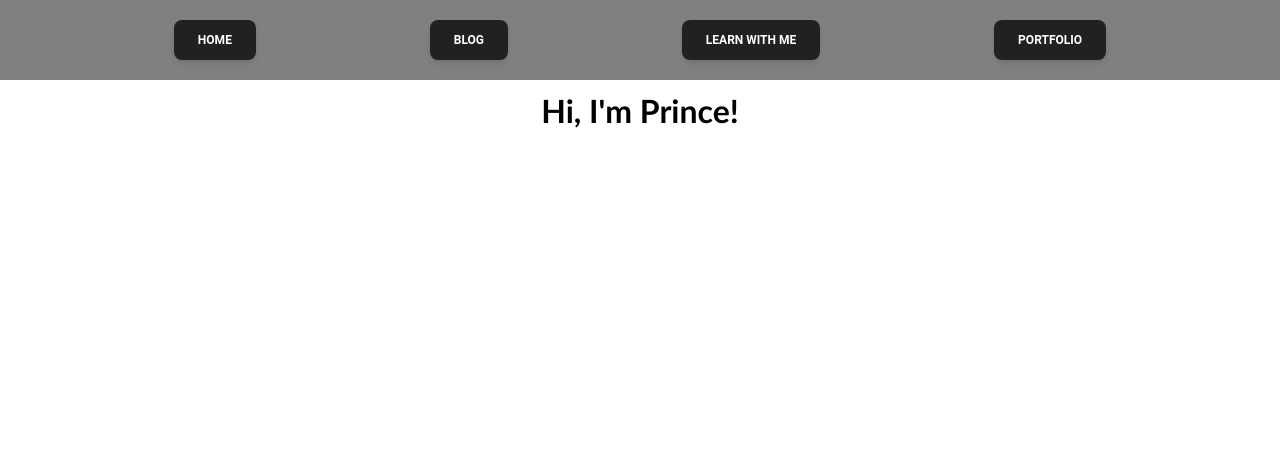
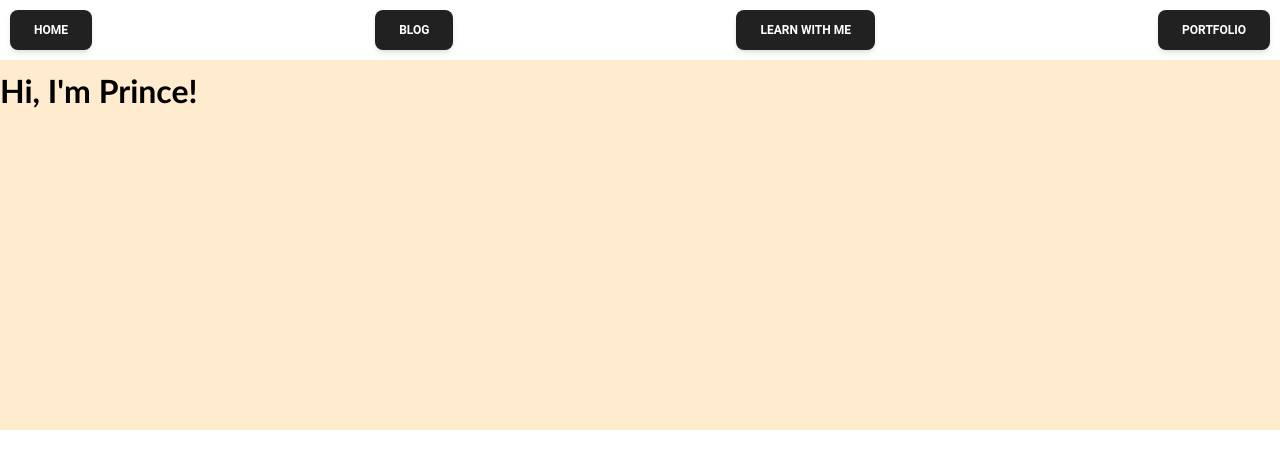
Before and after one commit to manny-pi/gatsby-portfolio, a Gatsby site: page / in a window 1280 px wide. Built offline with nearby package versions, Linux system fonts and the light colour scheme; Gatsby itself is replaced by a stand-in of ours.

Commit message:
Made minor changes to layout.

```diff
--- a/src/base-components/layout.js
+++ b/src/base-components/layout.js
@@ -1,14 +1,11 @@
 import * as React from "react";
 import Header from "./header.js";
-
 
 export default function Layout({ children }) {
   return (
     <div id="layout">
       <Header />
-      <div id="content-area-wrapper">
-          {children}
-      </div>
+      <div id="content-area-wrapper">{children}</div>
     </div>
   );
 }
--- a/src/styles/global.css
+++ b/src/styles/global.css
@@ -12,13 +12,19 @@ a:link {
   text-decoration-line: none;
 }
 
+/* General layout */
+#layout {
+  background-color: blanchedalmond;
+}
+
 #header {
   margin: 0;
-  padding: 0;
-  height: 5rem;
-  background: grey;
+  padding: 10px;
+  background: white;
+
   display: flex;
-  justify-content: space-evenly;
+  flex-direction: row;
+  justify-content: space-between;
   align-items: center;
 }
 
@@ -41,8 +47,8 @@ a:link {
 
 #content-area-wrapper {
   margin-top: 50px;
-  display: flex;
-  justify-content: center;
+  /* display: flex; */
+  /* justify-content: center; */
 }
 
 .portfolio-link {
```
Also changed, not shown: 1 other file.
